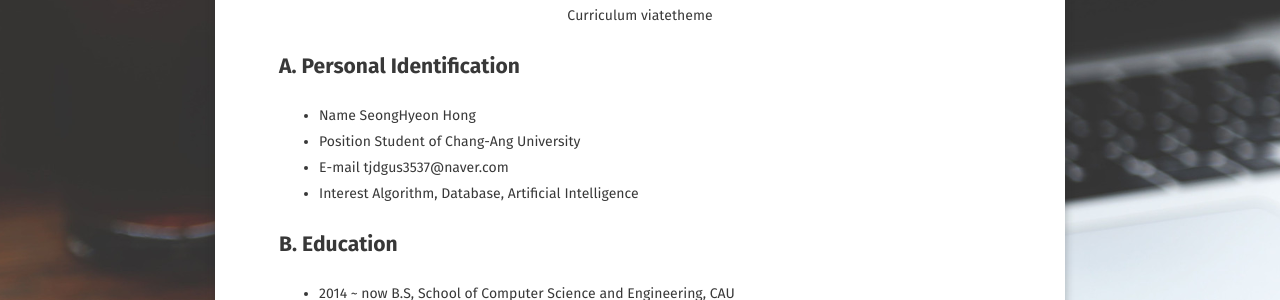
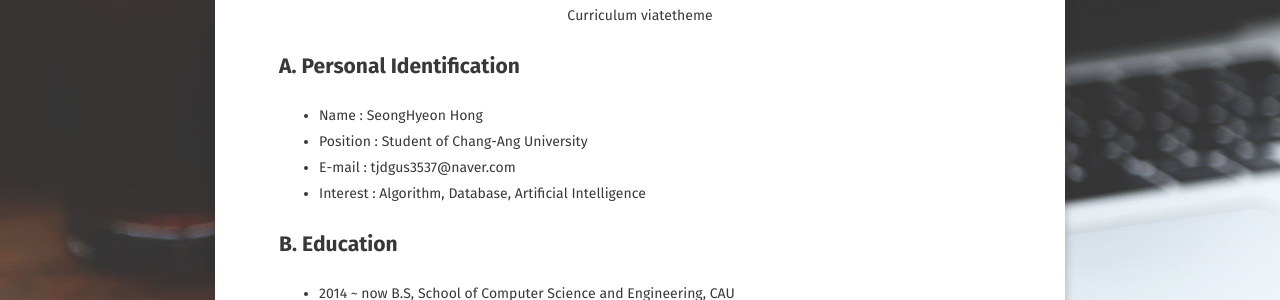
Before and after one commit to tjdgus3537/tjdgus3537.github.io, a Jekyll site: the page built from about/index.md, in a window 1280 px wide. Shown: the part 286-586 px from the top of the page. Built offline with Jekyll 4.4.1, drawn with Linux system fonts in a browser that asks for light colours; some web fonts are replaced; our own code applies the rules of GitHub Pages for plain Markdown files.

```diff
--- a/about/index.md
+++ b/about/index.md
@@ -9,16 +9,16 @@ comments: false
 <center> Curriculum viatetheme </center>
 
 ## A. Personal Identification
-* Name		SeongHyeon Hong
-* Position	Student of Chang-Ang University
-* E-mail		tjdgus3537@naver.com
-* Interest		Algorithm, Database, Artificial Intelligence
+* Name :		SeongHyeon Hong
+* Position :	Student of Chang-Ang University
+* E-mail : 	tjdgus3537@naver.com
+* Interest	: 	Algorithm, Database, Artificial Intelligence
 
 ## B. Education
 * 2014 ~ now	B.S, School of Computer Science and Engineering, CAU
 
 ## C. Open Source Contribution
-* <a href="https://github.com/BurntSushi/ripgrep/pull/213"> ripgrep </a>
+* <a href="https://github.com/BurntSushi/ripgrep/pull/213">ripgrep</a>
 
 ## D. Honors andf Awards
 * TOPCIT<br>
@@ -38,6 +38,6 @@ comments: false
 		외판원 문제를 위한 미미틱 알고리즘
 * <a href="https://github.com/tjdgus3537/2016SE_SimpleMerge"> Simple-merge </a>
 * <a href="https://github.com/leesnhyun/OOP_PocketBall">PocketBall </a>
-* Problem Solving	<br><a href="https://www.acmicpc.net/user/tjdgus3537"> baekjoon </a><br>
-		<a href="https://codeforces.com/profile/stb"> codeforces </a><br>
-		<a href="https://atcoder.jp/users/stb"> atcoder </a><br>
+* Problem Solving	<br><a href="https://www.acmicpc.net/user/tjdgus3537"> baekjoon</a><br>
+		<a href="https://codeforces.com/profile/stb"> codeforces</a><br>
+		<a href="https://atcoder.jp/users/stb"> atcoder</a><br>
```
